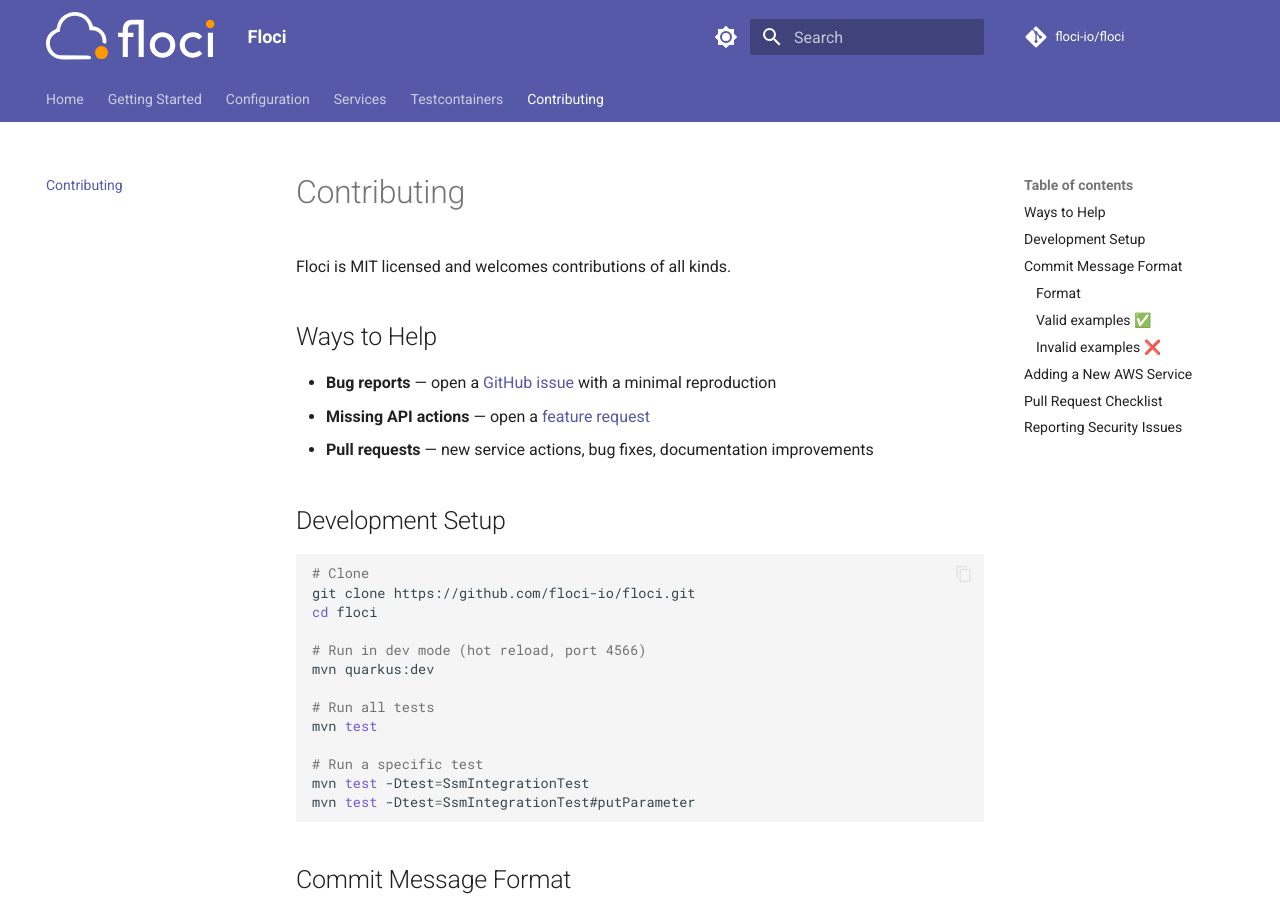
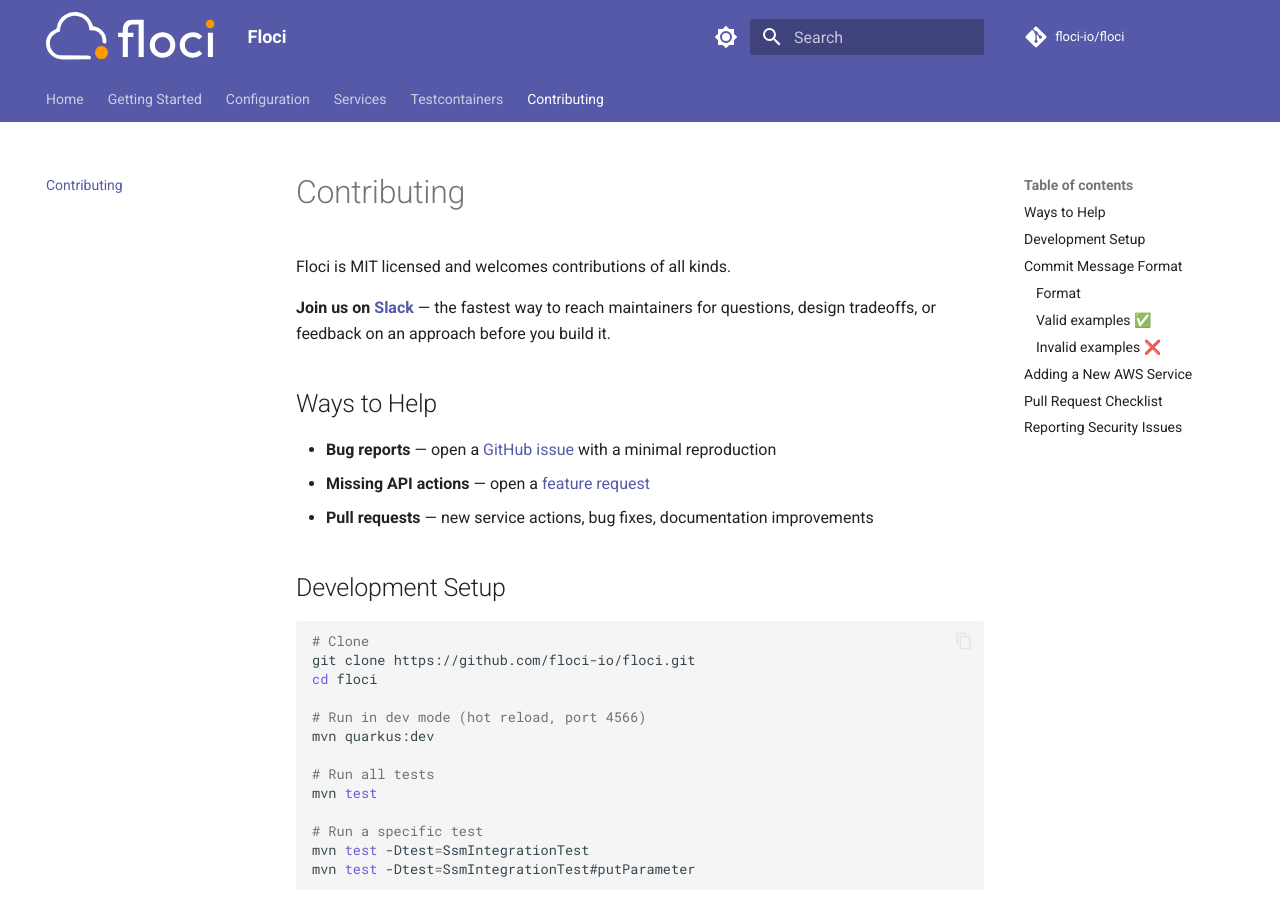
Before and after one commit to ryan00x/aws-terraform-ci-validation, an MkDocs documentation site: the page built from docs/contributing.md, in a window 1280 px wide and 900 px high. Built offline with MkDocs 1.6.1 and Material for MkDocs 9.7.7, drawn with Linux system fonts in a browser that asks for light colours; comment, search, counter and statistics services are not loaded.

Commit message:
chore: welcome first-time contributors and surface the Slack invite (#1968)
First-time contributors' pull requests sit with no CI at all until a maintainer
approves the workflow runs, and nothing on the PR explains the wait — recent
ones went 10 to 12 days before anyone noticed they had never been tested.

The Slack invite was reachable only from the bottom of the README (line 785 of
834). It appeared in neither CONTRIBUTING file, the pull request template, nor
either issue template, so contributors arriving through those paths never saw
it.

Add a first-interaction workflow that greets a contributor's first issue or
pull request; the pull request message leads with why the checks have not
started, so the gate reads as routine rather than as neglect. Surface the Slack
invite where contributors actually pass: the new-issue chooser via
contact_links, the pull request template, and both CONTRIBUTING files.

The workflow only posts a comment and never checks out or executes pull request
code, so its pull_request_target trigger does not expose the elevated context.

```diff
--- a/docs/contributing.md
+++ b/docs/contributing.md
@@ -1,6 +1,8 @@
 # Contributing
 
 Floci is MIT licensed and welcomes contributions of all kinds.
+
+**Join us on [Slack](https://join.slack.com/t/floci/shared_invite/zt-3tjn02s3q-A00kEjJ1cZxsg_imTfy6Cw)** — the fastest way to reach maintainers for questions, design tradeoffs, or feedback on an approach before you build it.
 
 ## Ways to Help
 
```
Also changed, not shown: CONTRIBUTING.md (+2 -0 lines), .github/pull_request_template.md, 2 other files.
